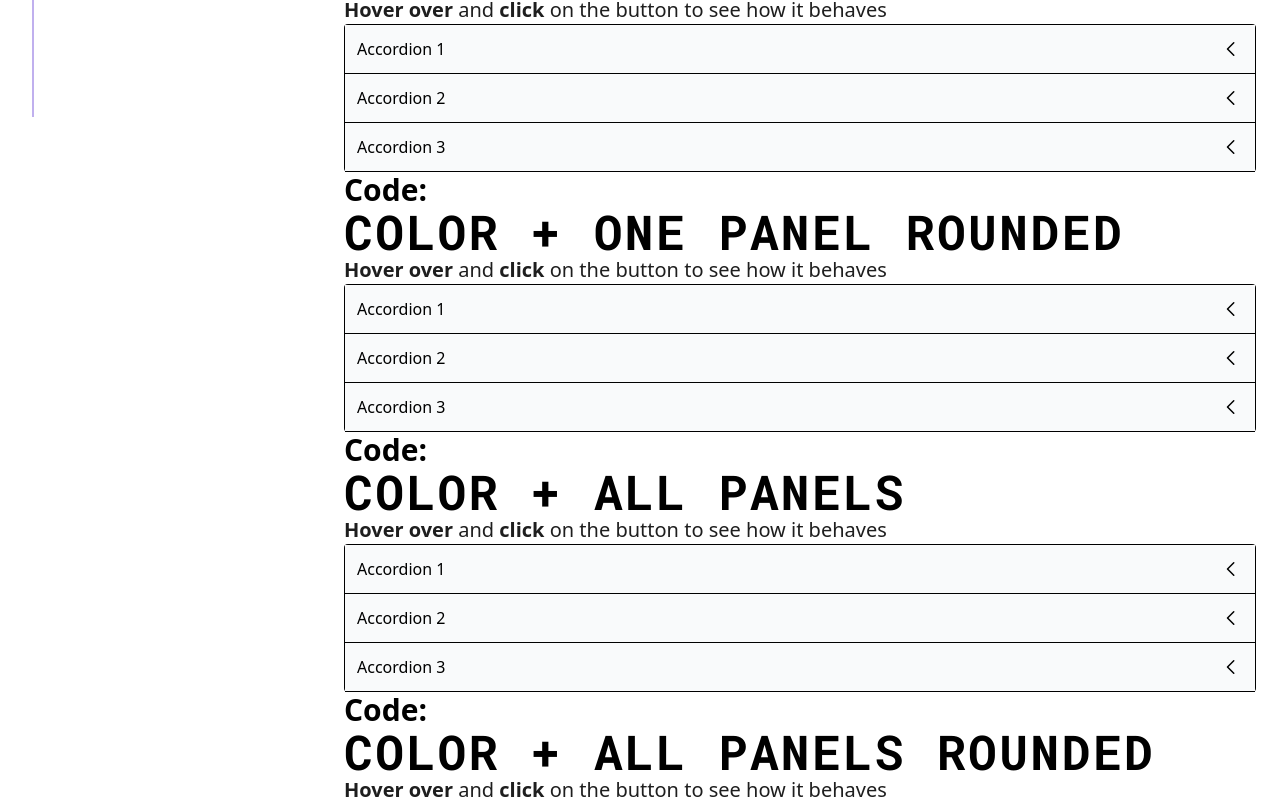
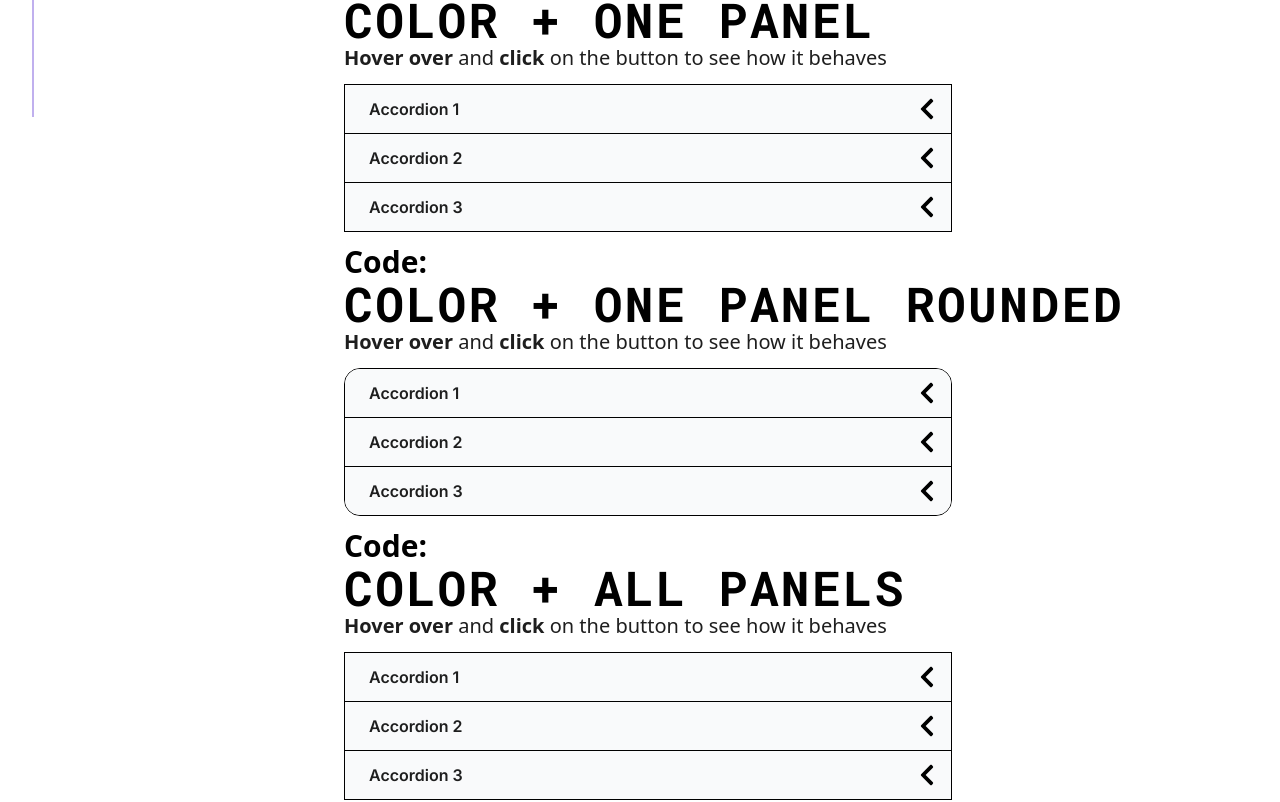
Before and after one commit to nataliakuntic/pastel-ui, a React (Vite) app: page /accordion in a window 1280 px wide. Shown: the part 915-1717 px from the top of the page. Built offline with nearby package versions, Linux system fonts and the light colour scheme.

Commit message:
ACCORDION WITH MULTIPLE PANELS EXPANDABLE
There are now variations in accordion with passing
the multiple prop.

This way we can expand more than one accordion
panel.

Work on rounded corners started.

Color default-dark added to index.css for the
neutral panel scheme.

```diff
--- a/src/index.css
+++ b/src/index.css
@@ -19,6 +19,7 @@
 
     /* COLOR ACCORDION EXPANDABLE PANELS */
 
+    --color-default-dark: #F9FAFB; /*systemVeil*/
     --color-success-light: #FCFFFC; /*mintVeil*/
     --color-warning-light: #FFFEF7; /*creamVeil*/
     --color-danger-light: #FFFAFA; /*petalVeil*/
--- a/src/pastel-ui-library/components/Accordion/Accordion.tsx
+++ b/src/pastel-ui-library/components/Accordion/Accordion.tsx
@@ -1,5 +1,5 @@
 import { useState } from "react";
-import { GoChevronDown, GoChevronLeft } from "react-icons/go";
+import { FaChevronDown, FaChevronLeft } from "react-icons/fa";
 
 interface AccordionProps {
   items: {
@@ -7,44 +7,68 @@ interface AccordionProps {
     label: string;
     content: string;
   }[];
+  multiple?: boolean;
+  className?: string;
 }
 
-const Accordion: React.FC<AccordionProps> = ({ items }) => {
-  const [expandedIndex, setExpandedIndex] = useState(-1);
+const Accordion: React.FC<AccordionProps> = ({
+  items,
+  multiple = false,
+  className = "",
+}) => {
+  const [expandedIndex, setExpandedIndex] = useState<number>(-1);
+  const [expandedIndexes, setExpandedIndexes] = useState<number[]>([]);
 
-  const handleClick = (nextIndex: number) => {
-    setExpandedIndex((currentExpandedIndex) => {
-      if (currentExpandedIndex === nextIndex) {
-        return -1;
-      } else {
-        return nextIndex;
-      }
-    });
+  const handleClick = (index: number) => {
+    if (multiple) {
+      setExpandedIndexes((current) => {
+        return current.includes(index)
+          ? current.filter((i) => i !== index) // collapse if open
+          : [...current, index]; // expand
+      });
+    } else {
+      setExpandedIndex((current) => (current === index ? -1 : index));
+    }
   };
 
   const renderedItems = items.map((item, index) => {
-    const isExpanded = index === expandedIndex;
+    const isExpanded = multiple
+      ? expandedIndexes.includes(index)
+      : index === expandedIndex;
+
+    const isLast = items.length - 1 === index;
 
     const icon = (
       <span className="text-2xl">
-        {isExpanded ? <GoChevronDown /> : <GoChevronLeft />}
+        {isExpanded ? <FaChevronDown /> : <FaChevronLeft />}
       </span>
     );
 
     return (
       <div key={item.id}>
         <div
-          className="flex justify-between p-3 bg-gray-50 border-b items-center cursor-pointer"
+          className={`flex justify-between p-3 bg-default-dark ${
+            !isLast || isExpanded ? "border-b" : ""
+          } items-center cursor-pointer`}
           onClick={() => handleClick(index)}
         >
-          {item.label}
+          <div className="pl-3 text-secondary font-semibold font-inter">
+            {item.label}
+          </div>
           {icon}
         </div>
-        {isExpanded && <div className="border-b p-5">{item.content}</div>}
+        {isExpanded && (
+          <div className={`${!isLast ? "border-b" : ""} p-5`}>
+            {item.content}
+          </div>
+        )}
       </div>
     );
   });
-  return <div className="border-x border-t rounded">{renderedItems}</div>;
+
+  return (
+    <div className={`my-3 max-w-2/3 border ${className}`}>{renderedItems}</div>
+  );
 };
 
 export default Accordion;
--- a/src/pastel-ui-website/pages/AccordionPage.tsx
+++ b/src/pastel-ui-website/pages/AccordionPage.tsx
@@ -47,7 +47,7 @@ const AccordionPage: React.FC = () => {
 
       <ComponentVariantHeading>Simple + All Panels</ComponentVariantHeading>
 
-      <Accordion items={items} />
+      <Accordion items={items} multiple />
 
       <SubsectionHeading>Code:</SubsectionHeading>
 
@@ -73,7 +73,7 @@ const AccordionPage: React.FC = () => {
         behaves
       </ParagraphText>
 
-      <Accordion items={items} />
+      <Accordion items={items} className="rounded-2xl overflow-hidden" />
 
       <SubsectionHeading>Code:</SubsectionHeading>
 
@@ -85,7 +85,7 @@ const AccordionPage: React.FC = () => {
         behaves
       </ParagraphText>
 
-      <Accordion items={items} />
+      <Accordion items={items} multiple />
 
       <SubsectionHeading>Code:</SubsectionHeading>
 
@@ -99,7 +99,11 @@ const AccordionPage: React.FC = () => {
         behaves
       </ParagraphText>
 
-      <Accordion items={items} />
+      <Accordion
+        items={items}
+        multiple
+        className="rounded-2xl overflow-hidden"
+      />
 
       <SubsectionHeading>Code:</SubsectionHeading>
     </div>
```
